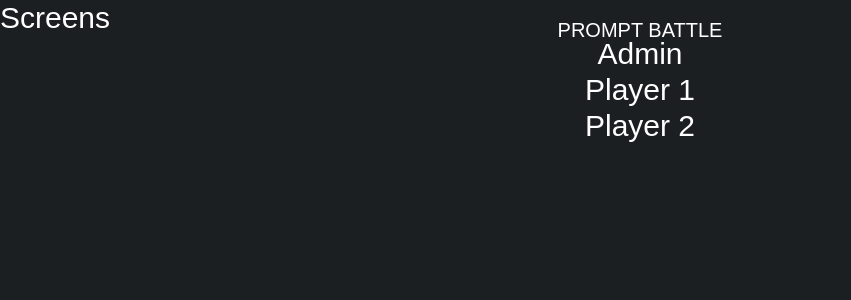
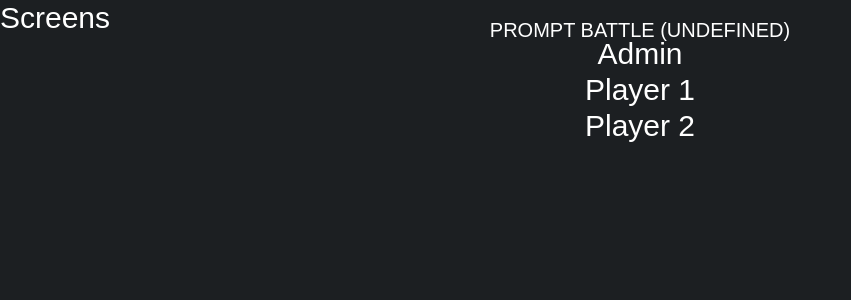
Before and after one commit to zecktos/promptbattle-app, a SvelteKit app: page / in a window 1280 px wide. Shown: the top 300 px of the page, without its empty margins (0-851 px from the left). Built offline with nearby package versions, Linux system fonts and the light colour scheme.

Commit message:
Select image engine on app start

```diff
--- a/package.json
+++ b/package.json
@@ -2,6 +2,8 @@
 	"name": "promptbattle-app",
 	"version": "0.0.1",
 	"scripts": {
+		"battle:dalle": "VITE_IMAGE_ENGINE=dalle vite dev --host",
+		"battle:sd": "VITE_IMAGE_ENGINE=sd vite dev --host",
 		"dev": "vite dev --host",
 		"build": "vite build",
 		"preview": "vite preview",
--- a/src/routes/Header.svelte
+++ b/src/routes/Header.svelte
@@ -4,7 +4,7 @@
 
 <header class="fixed flex z-20 py-4 text-sm md:text-xl uppercase">
 	<a class="w-screen no-underline hover:no-underline" href="/"
-		><h1 class="text-center flex-grow">Prompt Battle</h1></a
+		><h1 class="text-center flex-grow">Prompt Battle ({import.meta.env.VITE_IMAGE_ENGINE})</h1></a
 	>
 </header>
 
--- a/src/routes/api/txt2img/+server.js
+++ b/src/routes/api/txt2img/+server.js
@@ -6,10 +6,11 @@ export function GET(params) {
 	return new Response(JSON.stringify(params));
 }
 
-export async function POST({ request, url }) {
+export async function POST({ request }) {
 	const requestJson = await request.json();
 	const { prompt } = requestJson;
-	const engine = url.searchParams.get('engine');
+	const engine = import.meta.env.VITE_IMAGE_ENGINE;
+
 	if (!engine) {
 		throw Error('Image generation engine is not defined!');
 	}
--- a/src/routes/player[id]/ContestantView.svelte
+++ b/src/routes/player[id]/ContestantView.svelte
@@ -45,12 +45,11 @@
 			showImage = false;
 			imageUrl = '';
 			isGenerating = true;
-			const response = await fetch('/api/txt2img?engine=dalle', {
+			const response = await fetch('/api/txt2img', {
 				method: 'POST',
 				body: JSON.stringify({ prompt }),
 				headers: { 'content-type': 'application/json' }
 			});
-
 			isGenerating = false;
 			showImage = true;
 			const jsonData = await response.json();
```
Also changed, not shown: 1 other file (tests, documents, lock files or other folders).
